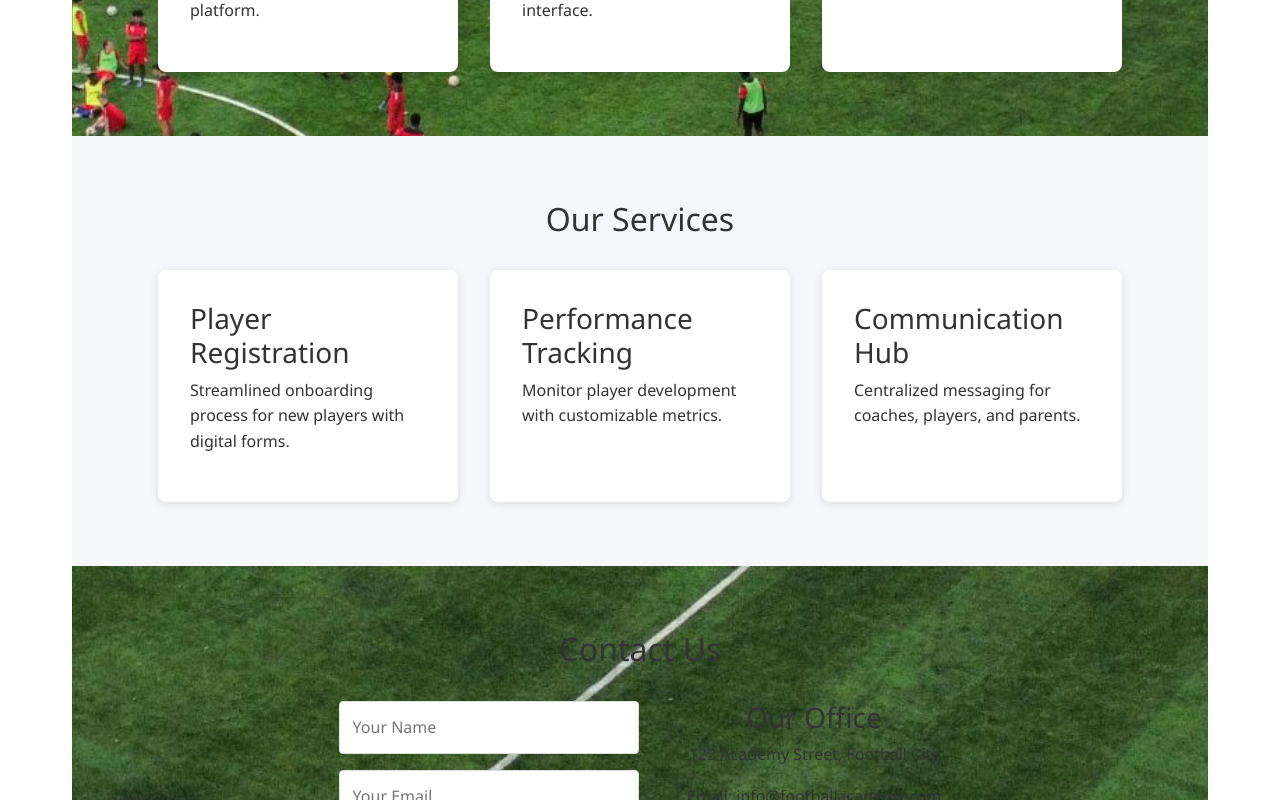
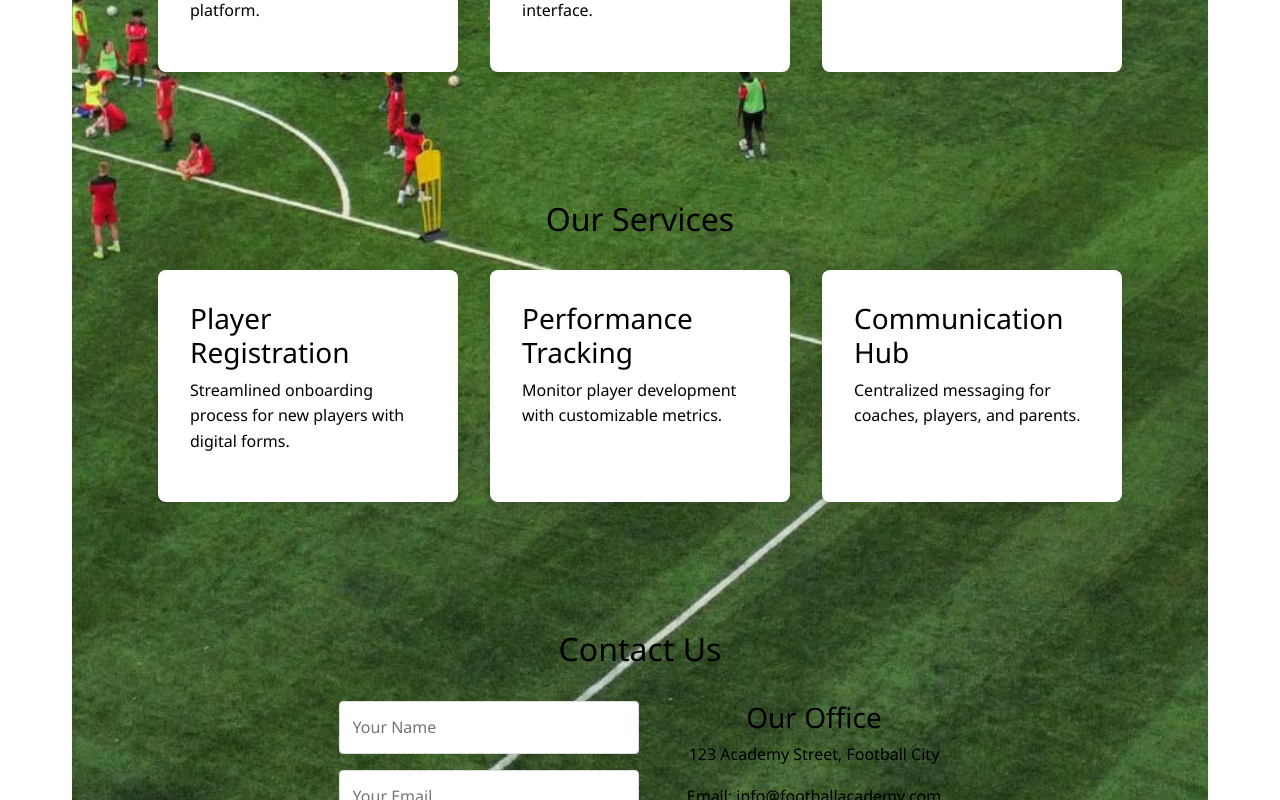
Before and after one commit to gitLunga/FMT, a React (Create React App) app: page / in a window 1280 px wide. Shown: the part 1060-1860 px from the top of the page. Built offline with nearby package versions, Linux system fonts and the light colour scheme.

Commit message:
LandingPage With  Updated Background

```diff
--- a/src/component/LandingPage.js
+++ b/src/component/LandingPage.js
@@ -12,8 +12,6 @@ const LandingPage = () => {
 
   return (
     <div className="landing-container">
-
-
       {/* Hero Section */}
       <section id="home" className="hero">
         <div className="hero-content">
--- a/src/component/styling/landing.css
+++ b/src/component/styling/landing.css
@@ -1,13 +1,15 @@
 /* Landing Page Styles */
 .landing-container {
   font-family: 'Segoe UI', Tahoma, Geneva, Verdana, sans-serif;
-  color: #333;
+  color: #000000;
   line-height: 1.6;
   background-image: url('../assets/images/academy.jpeg'); /* Adjust the path to your image */
   background-size: cover;
   background-position: center;
   background-repeat: no-repeat;
   min-height: 100vh;
+  display: flex;
+  flex-direction: column;
 }
 
 .navbar {
@@ -15,7 +17,7 @@
   justify-content: space-between;
   align-items: center;
   padding: 1rem 2rem;
-  background-color: #2c3e50;
+  background-color: rgba(44, 62, 80, 0.8); /* Semi-transparent background for navbar */
   color: white;
 }
 
@@ -49,7 +51,6 @@
 }
 
 .hero {
-
   height: 80vh;
   display: flex;
   align-items: center;
@@ -97,11 +98,10 @@
 .section {
   padding: 4rem 2rem;
   text-align: center;
+  background: transparent; /* Ensure sections do not override the background */
 }
 
-.section.dark {
-  background-color: #f5f7fa;
-}
+
 
 .about-content, .services-grid {
   display: flex;
@@ -151,7 +151,7 @@
 }
 
 .footer {
-  background-color: #2c3e50;
+  background-color: rgba(44, 62, 80, 0.8); /* Semi-transparent background for footer */
   color: white;
   padding: 2rem;
   text-align: center;
```
